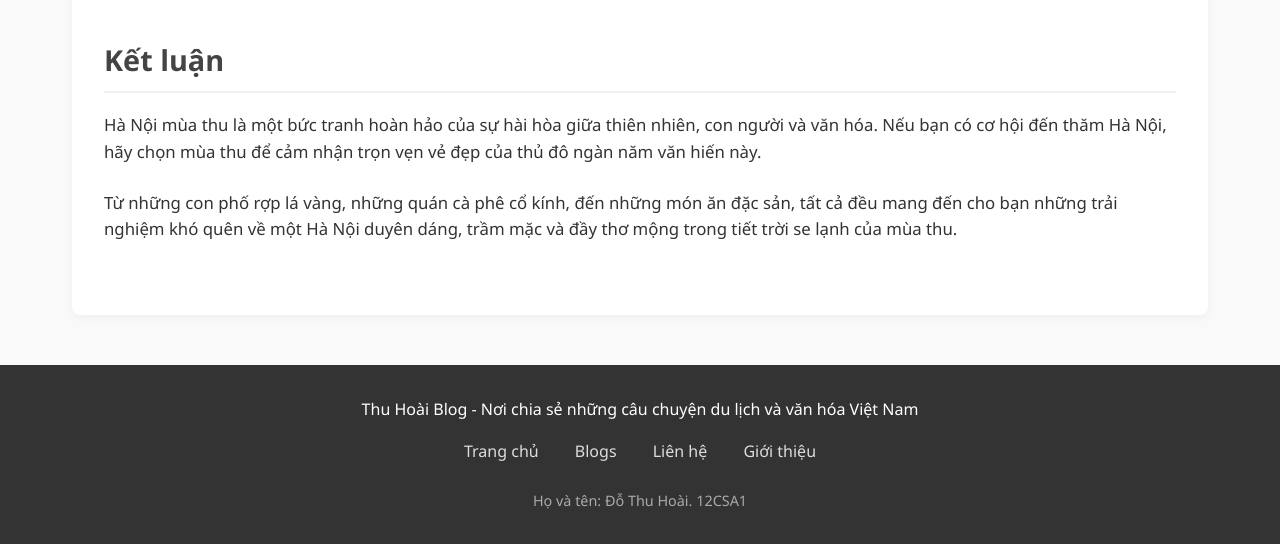
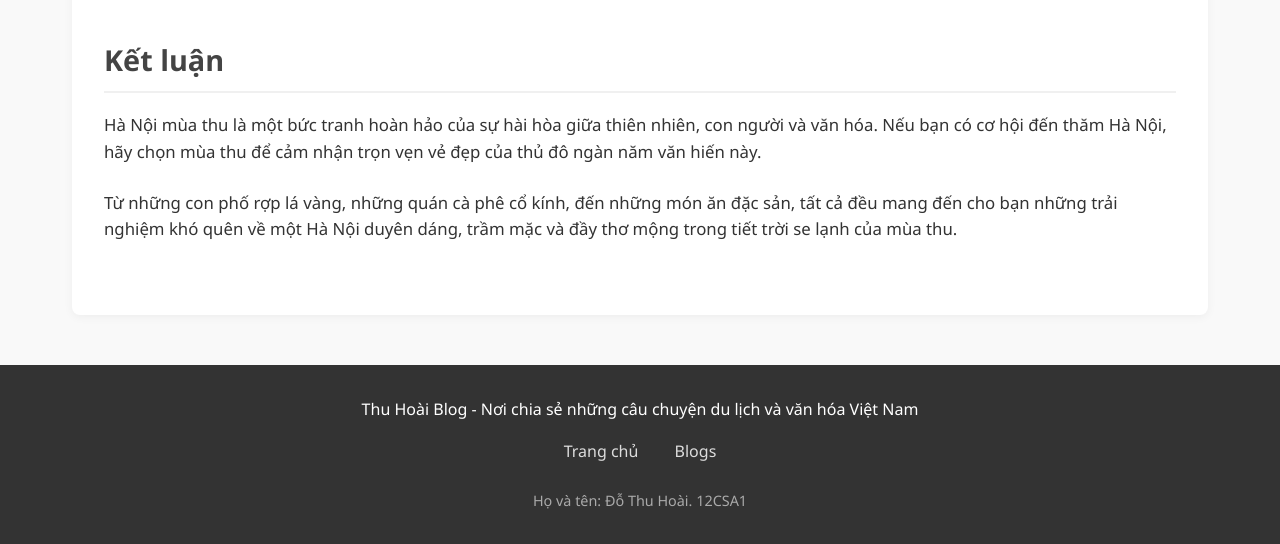
Before and after one commit to dohoaithus/Thu-Ho-i-Blog, a plain HTML site: page index.html in a window 1280 px wide. Shown: the part 5154-5698 px from the top of the page. Drawn offline with Linux system fonts and the light colour scheme.

Commit message:
Update index.html
Signed-off-by: dohoaithus <dohoaid7872@gmail.com>

```diff
--- a/index.html
+++ b/index.html
@@ -207,10 +207,8 @@
         </p>
 
         <div class="footer-links">
-          <a href="#" class="footer-link">Trang chủ</a>
-          <a href="#" class="footer-link">Blogs</a>
-          <a href="#" class="footer-link">Liên hệ</a>
-          <a href="#" class="footer-link">Giới thiệu</a>
+          <a href="index.html" class="footer-link">Trang chủ</a>
+          <a href="blogs.html" class="footer-link">Blogs</a>
         </div>
 
         <p class="copyright">Họ và tên: Đỗ Thu Hoài. 12CSA1</p>
```
